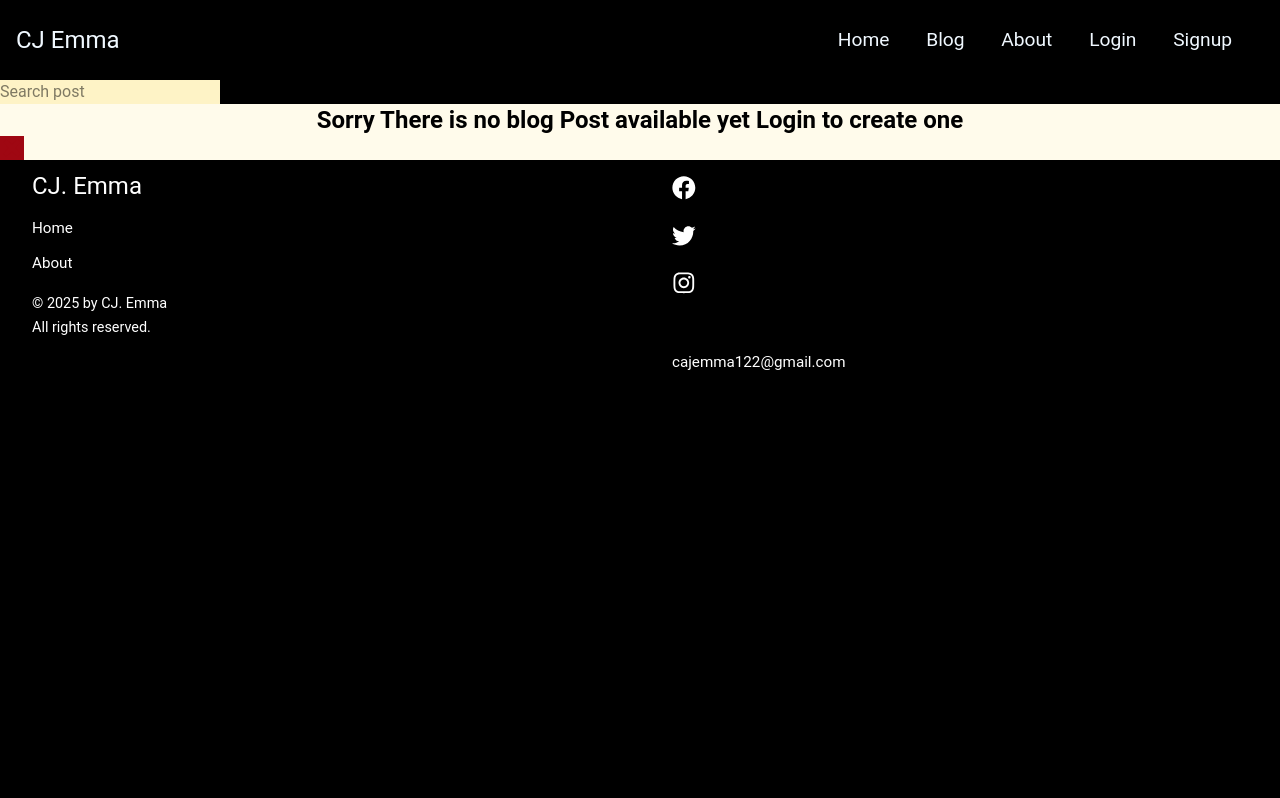
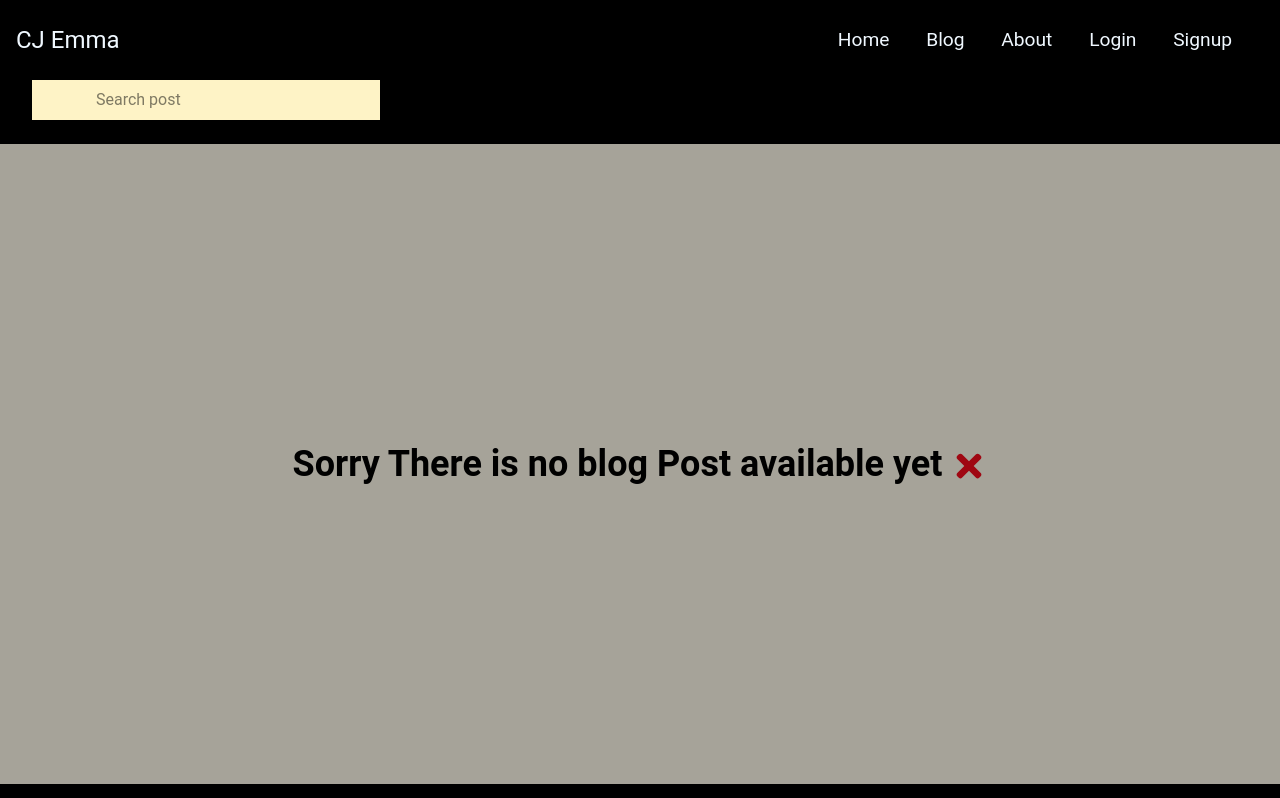
Before and after one commit to Cue-designs/Project-blog, a React (Vite) app: page /post in a window 1280 px wide. Shown: the top 798 px of the page. Built offline with nearby package versions, Linux system fonts and the light colour scheme.

Commit message:
the blog section

```diff
--- a/src/pages/Blog.jsx
+++ b/src/pages/Blog.jsx
@@ -130,10 +130,10 @@ const [post, setPost] = useState([
 
   return (
     <>
-       <section className="bg-amber-200">
-        <nav><input type="search"
+       <section className="relative">
+        <nav className="relative"><input type="search"
         name=""
-        className="bg-amber-100"
+        className="bg-amber-100 px-16 py-2 ml-8 flex items-center fixed top-20"
         id="searching"
         onSubmit={(e)=> e.preventDefault()}
         value={search}
@@ -142,7 +142,7 @@ const [post, setPost] = useState([
 
         />
         </nav>
-        <section className="bg-amber-50 ">
+        <section className="bg-amber-50/65 mt-16">
           {
             post.lenght ?(
              <section>
@@ -151,7 +151,9 @@ const [post, setPost] = useState([
                    ))}
              </section>
             ) :(
-              <p className="text-2xl text-center font-bold">Sorry There is no blog Post available yet Login to create one <FaTimes className="text-red-800 bg-red-800"/></p>
+              <article className="flex min-h-[80vh] items-center justify-center  lg:px-24 gap-4">
+                <p className="text-2xl text-center font-bold lg:text-4xl ">Sorry There is no blog Post available yet <FaTimes className="text-red-800 text-4xl justify-start items-start inline " /> </p>
+              </article>
             )
           }
 
```
